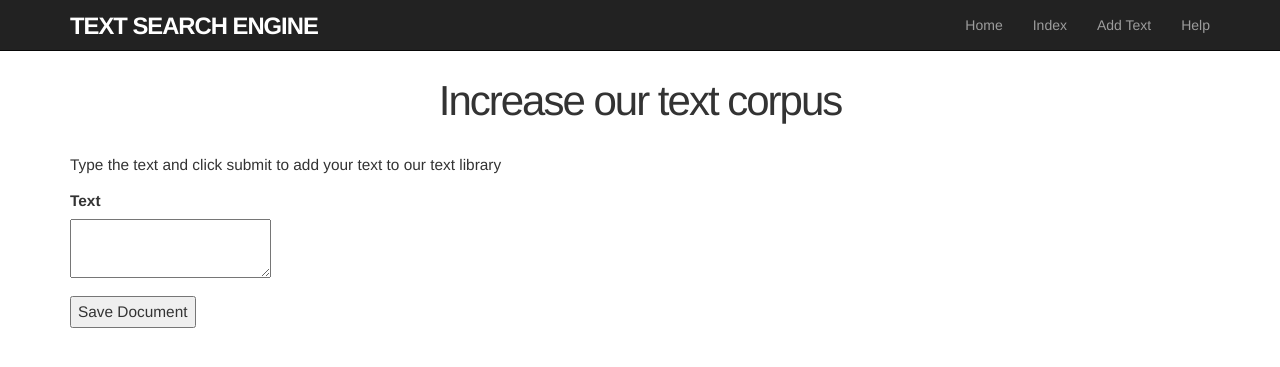
After one commit to Weenkus/LabDump, a Rails app: page /new in a window 1280 px wide. The commit adds this page. Shown: the top 367 px of the page. Run offline with Rails 7, Linux system fonts and the light colour scheme; style sheets or scripts are compiled from the project's sources; some libraries are stand-ins or nearby versions.

Commit message:
Added an index for printing documents, and a new page for adding new documents to the database.

```diff
--- /dev/null
+++ b/NMBP/project1/search_engine/app/assets/javascripts/documents.coffee
@@ -0,0 +1,3 @@
+# Place all the behaviors and hooks related to the matching controller here.
+# All this logic will automatically be available in application.js.
+# You can use CoffeeScript in this file: http://coffeescript.org/
--- a/NMBP/project1/search_engine/app/assets/stylesheets/custom.css.scss
+++ b/NMBP/project1/search_engine/app/assets/stylesheets/custom.css.scss
@@ -61,6 +61,7 @@ p {
   margin-right: 10px;
   font-size: 1.7em;
   color: white;
+  text-decoration: none;
   text-transform: uppercase;
   letter-spacing: -1px;
   padding-top: 9px;
--- /dev/null
+++ b/NMBP/project1/search_engine/app/assets/stylesheets/documents.scss
@@ -0,0 +1,3 @@
+// Place all the styles related to the documents controller here.
+// They will automatically be included in application.css.
+// You can use Sass (SCSS) here: http://sass-lang.com/
--- /dev/null
+++ b/NMBP/project1/search_engine/app/controllers/documents_controller.rb
@@ -0,0 +1,20 @@
+class DocumentsController < ApplicationController
+  def index
+    @documents = Document.all
+  end
+
+  def new
+  end
+
+  def create
+    @document = Document.new(document_params)
+    @document.save
+    redirect_to action: "index"
+  end
+
+  private
+    def document_params
+	  params.require(:document).permit(:text)
+	end
+
+end
--- a/NMBP/project1/search_engine/app/controllers/search_page_controller.rb
+++ b/NMBP/project1/search_engine/app/controllers/search_page_controller.rb
@@ -5,6 +5,4 @@ class SearchPageController < ApplicationController
   def help
   end
 
-  def add
-  end
 end
--- /dev/null
+++ b/NMBP/project1/search_engine/app/helpers/documents_helper.rb
@@ -0,0 +1,2 @@
+module DocumentsHelper
+end
--- /dev/null
+++ b/NMBP/project1/search_engine/app/models/document.rb
@@ -0,0 +1,2 @@
+class Document < ActiveRecord::Base
+end
--- /dev/null
+++ b/NMBP/project1/search_engine/app/views/documents/new.html.erb
@@ -0,0 +1,13 @@
+<h1>Increase our text corpus</h1>
+<p>Type the text and click submit to add your text to our text library<p>
+
+<%= form_for :document do |f| %>
+  <p>
+    <%= f.label :Text %><br>
+    <%= f.text_area :text %>
+  </p>
+
+  <p>
+    <%= f.submit %>
+  </p>
+<% end %>
--- a/NMBP/project1/search_engine/app/views/layouts/application.html.erb
+++ b/NMBP/project1/search_engine/app/views/layouts/application.html.erb
@@ -11,11 +11,12 @@
 <body>
   <header class="navbar navbar-fixed-top navbar-inverse">
     <div class="container">
-      <%= link_to "Text Search Engine", '#', id: "logo" %>
+      <%= link_to "Text Search Engine", root_path, id: "logo" %>
       <nav>
         <ul class="nav navbar-nav navbar-right">
            <li><%= link_to "Home",   root_path %></li>
-           <li><%= link_to "Add Text",   add_path %></li>
+           <li><%= link_to "Index",   index_path %></li>
+           <li><%= link_to "Add Text",   new_path %></li>
            <li><%= link_to "Help", help_path %></li>
         </ul>
       </nav>
--- a/NMBP/project1/search_engine/app/views/search_page/add.html.erb
+++ /dev/null
@@ -1 +0,0 @@
-<p>you add something here<p>
--- a/NMBP/project1/search_engine/app/views/search_page/help.html.erb
+++ b/NMBP/project1/search_engine/app/views/search_page/help.html.erb
@@ -1 +1,2 @@
+<h1>Help</h1>
 <p>some help</p>
--- a/NMBP/project1/search_engine/config/routes.rb
+++ b/NMBP/project1/search_engine/config/routes.rb
@@ -1,7 +1,13 @@
 Rails.application.routes.draw do
+
+  # Search page
   get 'home' => 'search_page#home'
   get 'help' => 'search_page#help'
-  get 'add' => 'search_page#add'
+
+  # Documents
+  get 'new' => 'documents#new'
+  get 'index' => 'documents#index'
+  post 'new' => 'documents#create'
 
   # The priority is based upon order of creation: first created -> highest priority.
   # See how all your routes lay out with "rake routes".
```
Also changed, not shown: NMBP/project1/search_engine/app/views/documents/index.html.erb (added, +10 -0 lines), NMBP/project1/search_engine/db/migrate/20151022180149_create_documents.rb (added, +9 -0 lines), NMBP/project1/search_engine/test/controllers/documents_controller_test.rb (added, +7 -0 lines), NMBP/project1/search_engine/test/fixtures/documents.yml (added, +7 -0 lines), NMBP/project1/search_engine/test/models/document_test.rb (added, +7 -0 lines), NMBP/project1/search_engine/db/schema.rb.
